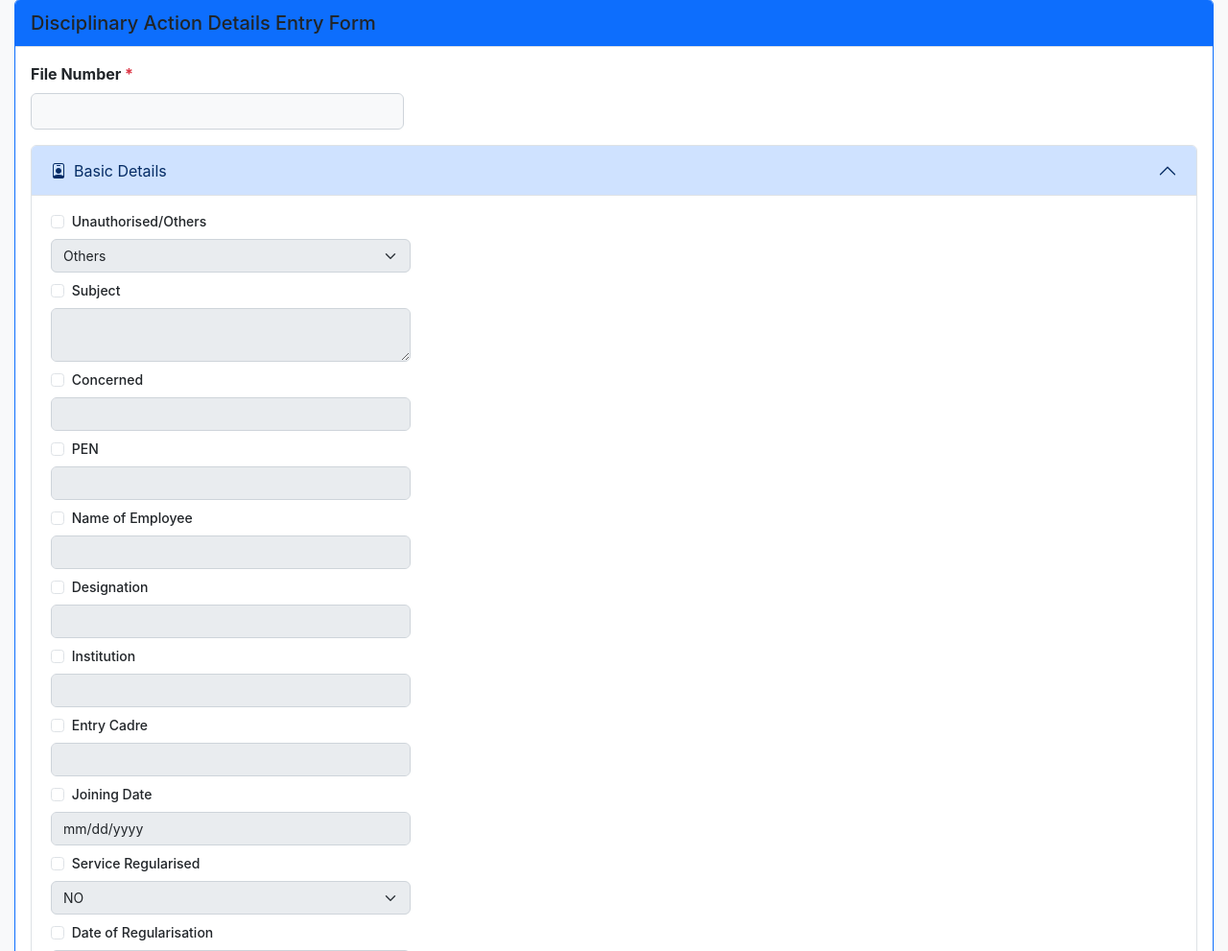
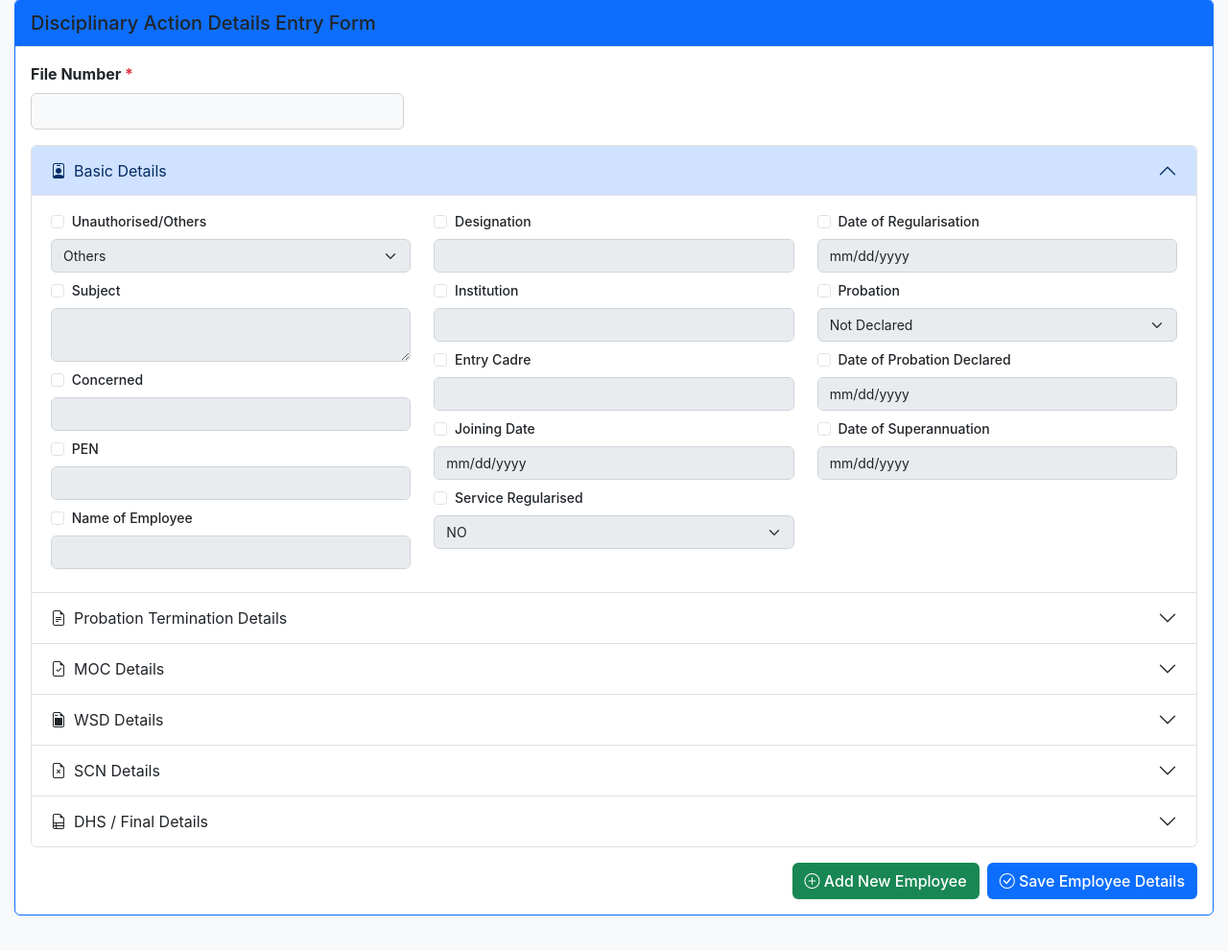
Before and after one commit to akhilraj4117/vigilance-fms, a Python web app: template templates/disciplinary/create.html in a window 1280 px wide. Shown: the part 157-1148 px from the top of the page at 96% size. Run offline with Jinja, Linux system fonts and the light colour scheme; the template is opened without the code that fills it, so the values that code supplies are empty.

Commit message:
Reorganize Basic Details section into 3-column grid layout

```diff
--- a/templates/disciplinary/create.html
+++ b/templates/disciplinary/create.html
@@ -106,6 +106,7 @@
                     <div id="basicDetails" class="accordion-collapse collapse show" data-bs-parent="#daFormAccordion">
                         <div class="accordion-body">
                             <div class="row">
+                                <!-- Column 1 -->
                                 <div class="col-md-4">
 
                     <!-- Unauthorised/Others -->
@@ -155,6 +156,10 @@
                         </label>
                         <input type="text" class="form-control form-control-sm" id="employee_name" name="employee_name" disabled>
                     </div>
+                                </div>
+
+                                <!-- Column 2 -->
+                                <div class="col-md-4">
 
                     <!-- Designation -->
                     <div class="mb-2">
@@ -203,6 +208,10 @@
                             <option value="YES">YES</option>
                         </select>
                     </div>
+                                </div>
+
+                                <!-- Column 3 -->
+                                <div class="col-md-4">
 
                     <!-- Date of Regularisation -->
                     <div class="mb-2">
```
